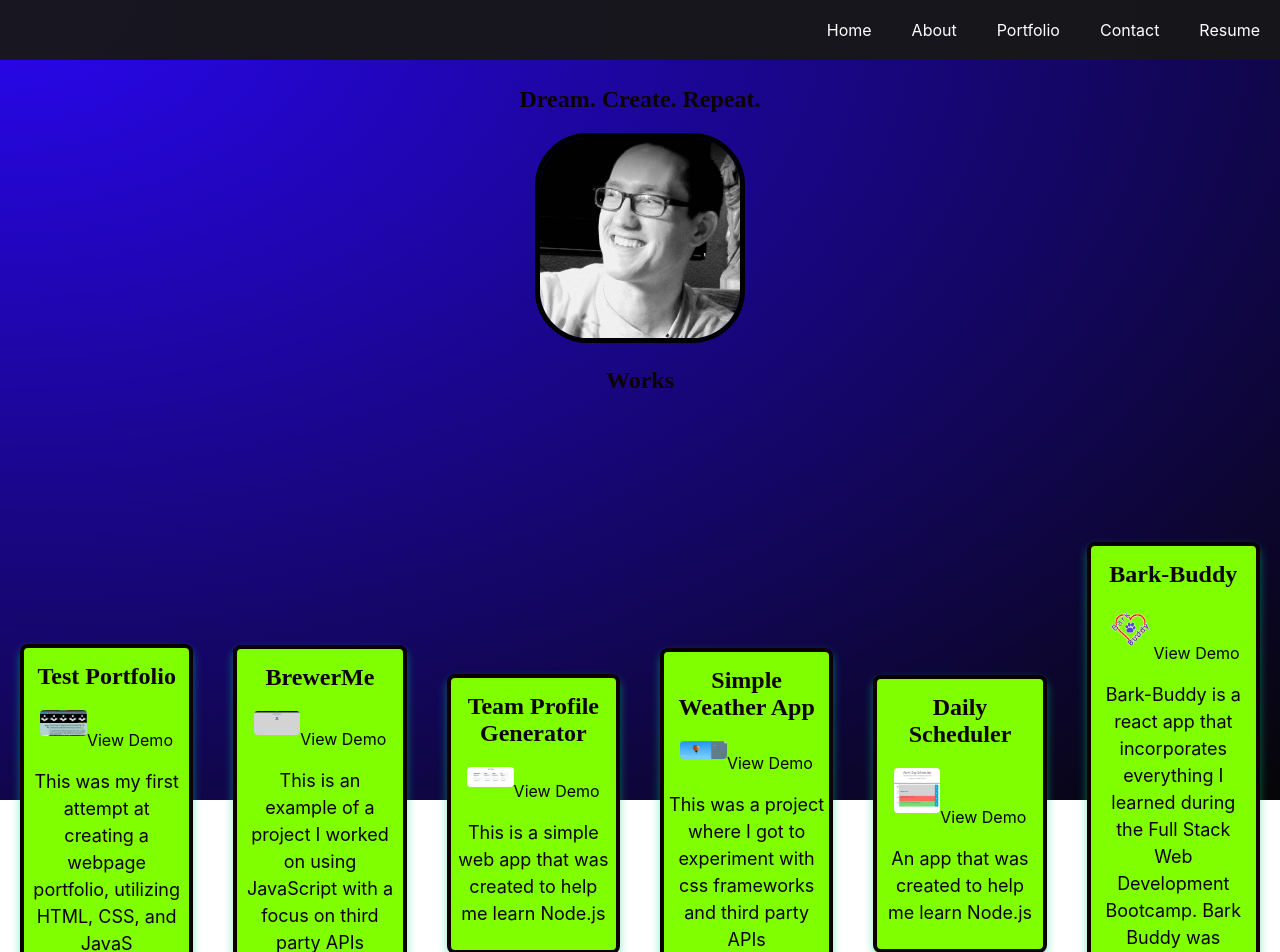
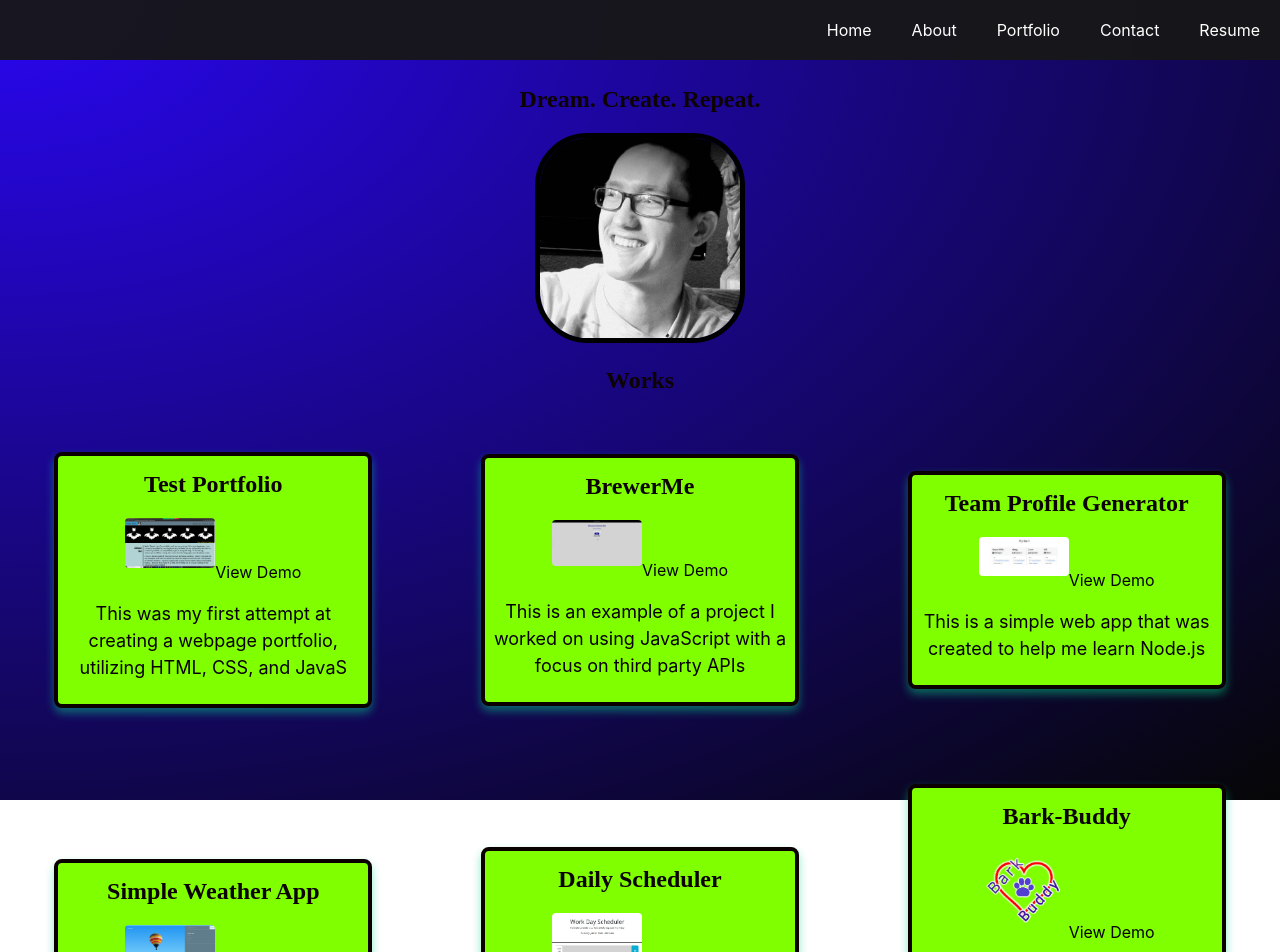
Before and after one commit to Willisson7/willispro, a React (Create React App) app: page /Portfolio in a window 1280 px wide. Shown: the top 952 px of the page. Built offline with nearby package versions, Linux system fonts and the light colour scheme.

Commit message:
Worked on styling the projects page

```diff
--- a/src/styles/projects.css
+++ b/src/styles/projects.css
@@ -15,6 +15,8 @@
 .project-container{
   display: flex;
   flex-direction: row;
+  flex-wrap: wrap;
+  justify-content: space-around;
   align-items:center ;
   height: 100vh;
 
```
